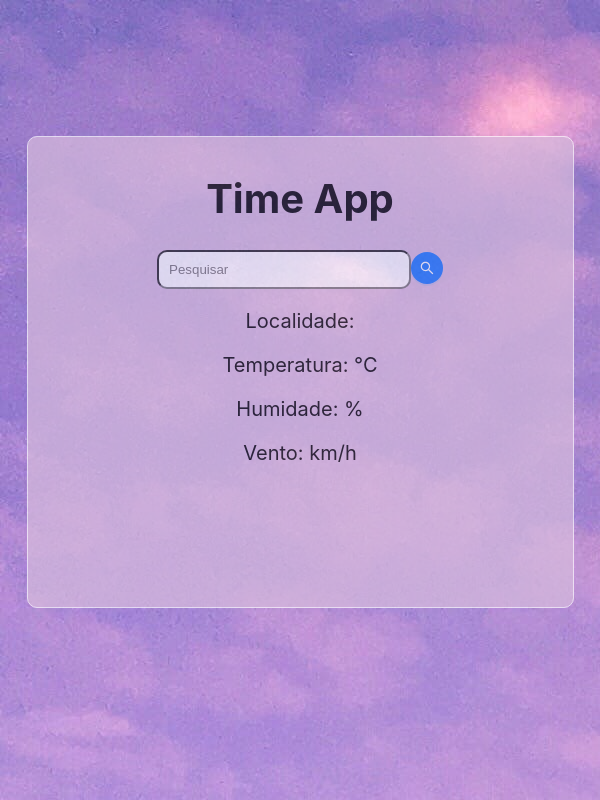
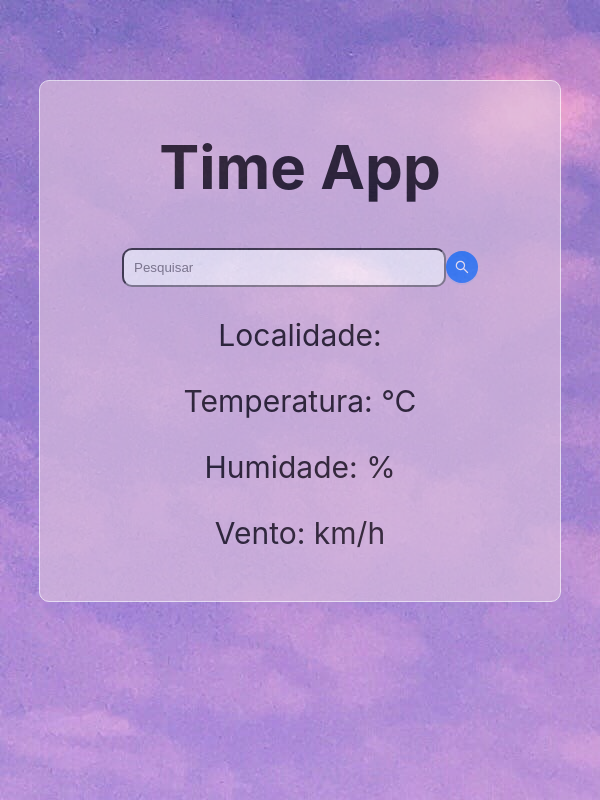
Before and after one commit to Isaiasdesemvolvedor/Clim-tico, a React (Create React App) app: page / in a window 600 px wide. Built offline with nearby package versions, Linux system fonts and the light colour scheme.

Commit message:
Update App.css

```diff
--- a/src/App.css
+++ b/src/App.css
@@ -28,23 +28,21 @@ input{
     }
 body{
     background-image: url("pexels-ithalu-dominguez-907485.jpg");
-
     background-repeat: no-repeat;
 
 }
-@media only screen and (min-width:525px) and (max-width:720px){
-    .container{
-
- width: 525px;
- height: 450px;
-font-size: 20px;
+@media only screen and (min-width:400px) and (max-width:499px){
+.container{
+ width: 400px;
+ height: 400px;
+font-size: 30px;
 top:17vh;
 }
 input{
 width: 230px;
 }}
 
-@media only screen and (min-width:280px) and (max-width:525px){
+@media only screen and (min-width:280px) and (max-width:399px){
     .container{
  width: 280px;
  height: 450px;
```
